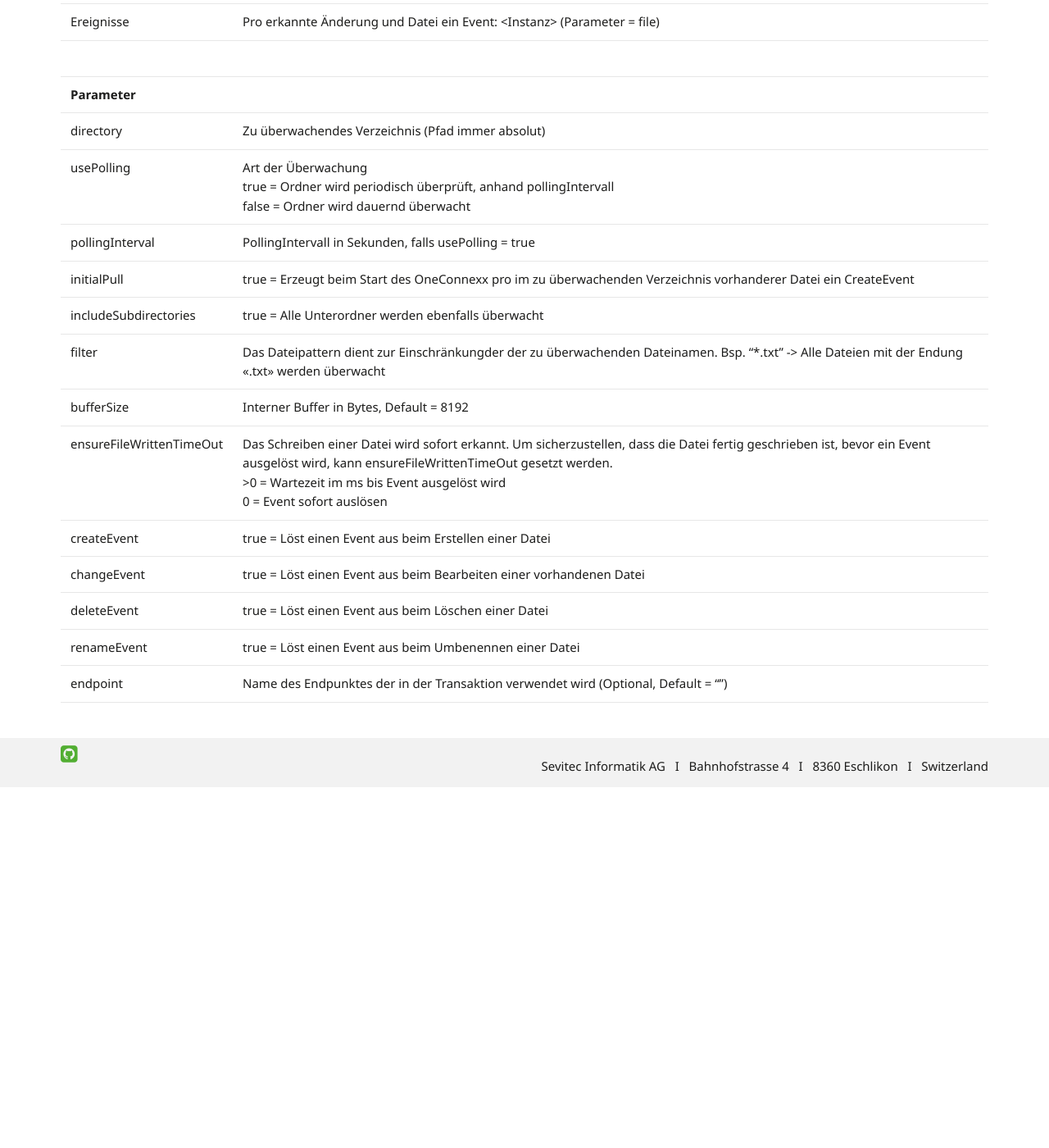
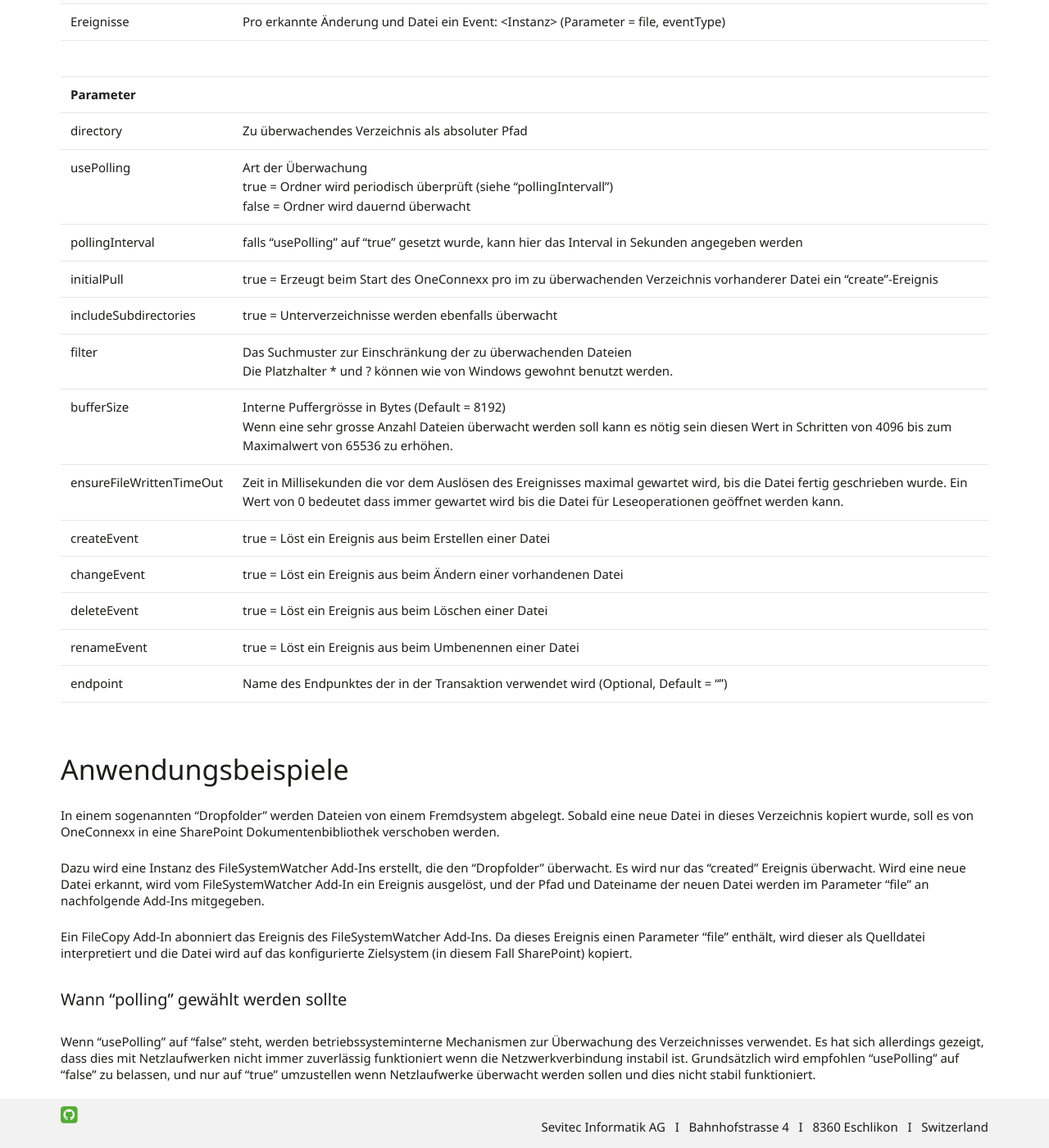
Before and after one commit to primesoft-group/oneconnexx-docs, a Jekyll site: the page built from _pages/addins/de/filesystemwatcher.md, in a window 1280 px wide and 1400 px high, scrolled down 590 px. Shown: the whole window at 82% size. Built offline with Jekyll 4.4.1, drawn with Linux system fonts in a browser that asks for light colours; nearby versions of some CDN libraries; some web fonts are replaced; before the commit the page ends 1550 px from its top, so only the background shows below that; some of the changed text lies outside the part shown.

Commit message:
Update filesystemwatcher.md

```diff
--- a/_pages/addins/de/filesystemwatcher.md
+++ b/_pages/addins/de/filesystemwatcher.md
@@ -4,34 +4,39 @@ title: FileSystemWatcher
 permalink: "addins/de/filesystemwatcher/"
 ---
 
-Das FileSystemWatcher Add-In dient zur Überwachung von Dateiordern und Dateien. Die Überwachung kann mit Detaipattern auf bestimmte Dateien eingeschränkt werden. Überwacht wird das Erstellen, Ändern, Umbenennen und/oder Löschen von Dateien.<br /><br />
+Das FileSystemWatcher Add-In dient zur Überwachung von Verzeichnissen und Dateien. Die Überwachung kann mit Hilfe eines Suchmusters auf bestimmte Dateien beschränkt werden. Überwacht werden kann das Erstellen, Ändern, Umbenennen und/oder Löschen von Dateien.<br /><br />
 
 {:.table .table-striped}
 | --- | --- |
 | __Merkmale__ | &nbsp;&nbsp;&nbsp;&nbsp;&nbsp;&nbsp;&nbsp;&nbsp;&nbsp;&nbsp;&nbsp;&nbsp;&nbsp;&nbsp;&nbsp;&nbsp;&nbsp;&nbsp;&nbsp;&nbsp;&nbsp;&nbsp;&nbsp;&nbsp;&nbsp;&nbsp;&nbsp;&nbsp;&nbsp;&nbsp;&nbsp;&nbsp;&nbsp;&nbsp;&nbsp;&nbsp;&nbsp;&nbsp;&nbsp;&nbsp;&nbsp;&nbsp;&nbsp;&nbsp;&nbsp;&nbsp;&nbsp;&nbsp;&nbsp;&nbsp;&nbsp;&nbsp;&nbsp;&nbsp;&nbsp;&nbsp;&nbsp;&nbsp;&nbsp;&nbsp;&nbsp;&nbsp;&nbsp;&nbsp;&nbsp;&nbsp;&nbsp;&nbsp;&nbsp;&nbsp;&nbsp;&nbsp;&nbsp;&nbsp;&nbsp;&nbsp;&nbsp;&nbsp;&nbsp;&nbsp;&nbsp;&nbsp;&nbsp;&nbsp;&nbsp;&nbsp;&nbsp;&nbsp;&nbsp;&nbsp;&nbsp;&nbsp;&nbsp;&nbsp;&nbsp;&nbsp;&nbsp;&nbsp;&nbsp;&nbsp;&nbsp;&nbsp;&nbsp;&nbsp;&nbsp;&nbsp;&nbsp;&nbsp;&nbsp;&nbsp;&nbsp;&nbsp;&nbsp;&nbsp;&nbsp;&nbsp;&nbsp;&nbsp;&nbsp;&nbsp;&nbsp;&nbsp;&nbsp;&nbsp;&nbsp;&nbsp;&nbsp;&nbsp;&nbsp;&nbsp;&nbsp;&nbsp;&nbsp;&nbsp;&nbsp;&nbsp;&nbsp;&nbsp;&nbsp;&nbsp;&nbsp;&nbsp;&nbsp;&nbsp;&nbsp;&nbsp;&nbsp;&nbsp;&nbsp; |
 | Add-In Type | Event / Logic |
 | Schnittstellen | In: Dateiverzeichnis |
-| Transaktionen | 1 Transaktion pro Event |
-| Ereignisse | Pro erkannte Änderung und Datei ein Event: &lt;Instanz&gt; (Parameter = file) |
+| Transaktionen | 1 Transaktion pro Ereignis |
+| Ereignisse | Pro erkannte Änderung und Datei ein Event: &lt;Instanz&gt; (Parameter = file, eventType) |
 | | |
 | __Parameter__ | |
-| directory | Zu überwachendes Verzeichnis (Pfad immer absolut) |
-| usePolling | Art der Überwachung<br />true = Ordner wird periodisch überprüft, anhand pollingIntervall<br />false = Ordner wird dauernd überwacht |
-| pollingInterval | PollingIntervall in Sekunden, falls usePolling = true |
-| initialPull | true = Erzeugt beim Start des OneConnexx pro im zu überwachenden Verzeichnis vorhanderer Datei ein CreateEvent |
-| includeSubdirectories | true = Alle Unterordner werden ebenfalls überwacht |
-| filter | Das Dateipattern dient zur Einschränkungder der zu überwachenden Dateinamen. Bsp. "*.txt" -> Alle Dateien mit der Endung «.txt» werden überwacht |
-| bufferSize | Interner Buffer in Bytes, Default =  8192 |
-| ensureFileWrittenTimeOut | Das Schreiben einer Datei wird sofort erkannt. Um sicherzustellen, dass die Datei fertig geschrieben ist, bevor ein Event ausgelöst wird, kann ensureFileWrittenTimeOut gesetzt werden.<br />>0 = Wartezeit im ms bis Event ausgelöst wird<br />0 = Event sofort auslösen |
-| createEvent | true = Löst einen Event aus beim Erstellen einer Datei |
-| changeEvent | true = Löst einen Event aus beim Bearbeiten einer vorhandenen Datei |
-| deleteEvent | true = Löst einen Event aus beim Löschen einer Datei |
-| renameEvent | true = Löst einen Event aus beim Umbenennen einer Datei |
+| directory | Zu überwachendes Verzeichnis als absoluter Pfad |
+| usePolling | Art der Überwachung<br />true = Ordner wird periodisch überprüft (siehe "pollingIntervall")<br />false = Ordner wird dauernd überwacht |
+| pollingInterval | falls "usePolling" auf "true" gesetzt wurde, kann hier das Interval in Sekunden angegeben werden |
+| initialPull | true = Erzeugt beim Start des OneConnexx pro im zu überwachenden Verzeichnis vorhanderer Datei ein "create"-Ereignis |
+| includeSubdirectories | true = Unterverzeichnisse werden ebenfalls überwacht |
+| filter | Das Suchmuster zur Einschränkung der zu überwachenden Dateien<br />Die Platzhalter * und ? können wie von Windows gewohnt benutzt werden. |
+| bufferSize | Interne Puffergrösse in Bytes (Default = 8192)<br/>Wenn eine sehr grosse Anzahl Dateien überwacht werden soll kann es nötig sein diesen Wert in Schritten von 4096 bis zum Maximalwert von 65536 zu erhöhen. |
+| ensureFileWrittenTimeOut | Zeit in Millisekunden die vor dem Auslösen des Ereignisses maximal gewartet wird, bis die Datei fertig geschrieben wurde. Ein Wert von 0 bedeutet dass immer gewartet wird bis die Datei für Leseoperationen geöffnet werden kann. |
+| createEvent | true = Löst ein Ereignis aus beim Erstellen einer Datei |
+| changeEvent | true = Löst ein Ereignis aus beim Ändern einer vorhandenen Datei |
+| deleteEvent | true = Löst ein Ereignis aus beim Löschen einer Datei |
+| renameEvent | true = Löst ein Ereignis aus beim Umbenennen einer Datei |
 | endpoint | Name des Endpunktes der in der Transaktion verwendet wird (Optional, Default = "") |
 
-
-<!--
 ### Anwendungsbeispiele
 
-ToDo
--->
+In einem sogenannten "Dropfolder" werden Dateien von einem Fremdsystem abgelegt. Sobald eine neue Datei in dieses Verzeichnis kopiert wurde, soll es von OneConnexx in eine SharePoint Dokumentenbibliothek verschoben werden.
+
+Dazu wird eine Instanz des FileSystemWatcher Add-Ins erstellt, die den "Dropfolder" überwacht. Es wird nur das "created" Ereignis überwacht. Wird eine neue Datei erkannt, wird vom FileSystemWatcher Add-In ein Ereignis ausgelöst, und der Pfad und Dateiname der neuen Datei werden im Parameter "file" an nachfolgende Add-Ins mitgegeben.
+
+Ein FileCopy Add-In abonniert das Ereignis des FileSystemWatcher Add-Ins. Da dieses Ereignis einen Parameter "file" enthält, wird dieser als Quelldatei interpretiert und die Datei wird auf das konfigurierte Zielsystem (in diesem Fall SharePoint) kopiert.
+
+##### Wann "polling" gewählt werden sollte
+
+Wenn "usePolling" auf "false" steht, werden betriebssysteminterne Mechanismen zur Überwachung des Verzeichnisses verwendet. Es hat sich allerdings gezeigt, dass dies mit Netzlaufwerken nicht immer zuverlässig funktioniert wenn die Netzwerkverbindung instabil ist. Grundsätzlich wird empfohlen "usePolling" auf "false" zu belassen, und nur auf "true" umzustellen wenn Netzlaufwerke überwacht werden sollen und dies nicht stabil funktioniert.
```
